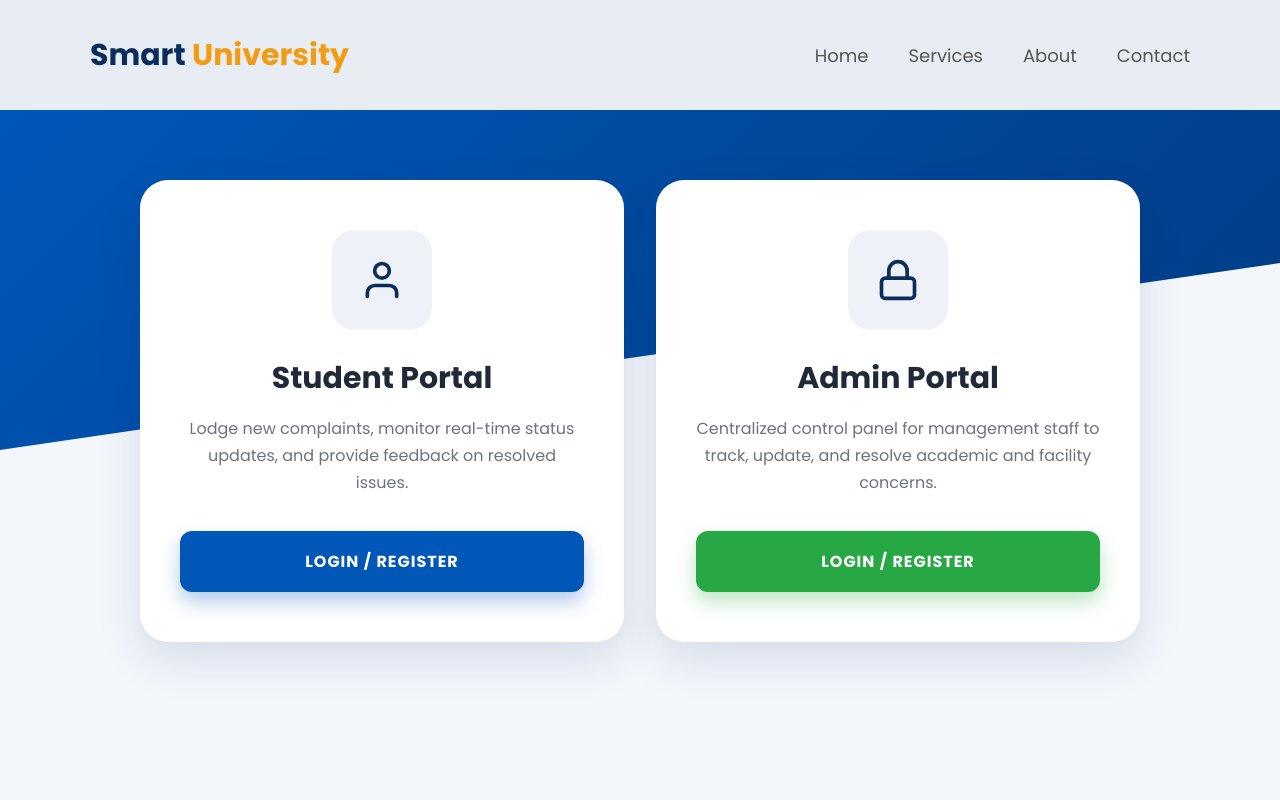
After one commit to maryam-codes-hub/Smart_University, a Django app: page /get-started/ in a window 1280 px wide. The commit adds this page. Run offline with Django 5.2, Linux system fonts and the light colour scheme.

Commit message:
Get started button logic added

```diff
--- /dev/null
+++ b/complaints/static/complaints/css/portal.css
@@ -0,0 +1,71 @@
+.portal-section {
+    position: relative;
+    min-height: calc(100vh - 110px);
+    background: #f3f6fb;
+    padding: 70px 24px 90px;
+    overflow: hidden;
+}
+
+/* Upar ki tirchi neeli patti */
+.portal-section::before {
+    content: "";
+    position: absolute;
+    top: 0;
+    left: 0;
+    right: 0;
+    height: 340px;
+    background: linear-gradient(135deg, #0057b8, #003b82);
+    clip-path: polygon(0 0, 100% 0, 100% 45%, 0 100%);
+}
+
+.portal-grid {
+    position: relative;
+    max-width: 1000px;
+    margin: 0 auto;
+    display: grid;
+    grid-template-columns: repeat(2, 1fr);
+    gap: 32px;
+}
+
+.portal-card {
+    background: white;
+    border-radius: 28px;
+    padding: 50px 40px;
+    text-align: center;
+    box-shadow: 0 18px 45px rgba(0, 40, 100, 0.12);
+}
+
+.portal-icon {
+    width: 100px;
+    height: 100px;
+    margin: 0 auto 26px;
+    border-radius: 22px;
+    background: #eef2f8;
+    color: #0b2d5c;
+    display: flex;
+    align-items: center;
+    justify-content: center;
+}
+.portal-icon svg { width: 44px; height: 44px; }
+
+.portal-card h2 { font-size: 30px; font-weight: 700; color: #1f2937; margin-bottom: 14px; }
+.portal-card p { color: #6b7280; line-height: 1.7; margin-bottom: 34px; }
+
+.portal-btn {
+    display: block;
+    padding: 18px;
+    border-radius: 12px;
+    color: white;
+    text-decoration: none;
+    font-weight: 700;
+    letter-spacing: 1px;
+    transition: transform 0.2s, box-shadow 0.2s;
+}
+.portal-btn:hover { transform: translateY(-3px); }
+.portal-btn.student { background: #0057b8; box-shadow: 0 10px 20px rgba(0, 87, 184, 0.3); }
+.portal-btn.admin { background: #28a745; box-shadow: 0 10px 20px rgba(40, 167, 69, 0.3); }
+
+@media (max-width: 800px) {
+    .portal-grid { grid-template-columns: 1fr; }
+    .portal-card { padding: 36px 24px; }
+}
--- /dev/null
+++ b/complaints/templates/choose_portal.html
@@ -0,0 +1,41 @@
+{% load static %}
+<!DOCTYPE html>
+<html lang="en">
+<head>
+    <meta charset="UTF-8">
+    <meta name="viewport" content="width=device-width, initial-scale=1.0">
+    <title>Get Started - Smart University</title>
+    <link href="https://fonts.googleapis.com/css2?family=Poppins:wght@400;500;600;700;800&display=swap" rel="stylesheet">
+    <link rel="stylesheet" href="{% static 'complaints/css/main.css' %}">
+    <link rel="stylesheet" href="{% static 'complaints/css/portal.css' %}">
+</head>
+<body>
+
+    {% include 'includes/navbar.html' %}
+
+    <section class="portal-section">
+        <div class="portal-grid">
+
+            <div class="portal-card">
+                <div class="portal-icon">
+                    <svg viewBox="0 0 24 24" fill="none" stroke="currentColor" stroke-width="2" stroke-linecap="round" stroke-linejoin="round"><path d="M20 21v-2a4 4 0 0 0-4-4H8a4 4 0 0 0-4 4v2"/><circle cx="12" cy="7" r="4"/></svg>
+                </div>
+                <h2>Student Portal</h2>
+                <p>Lodge new complaints, monitor real-time status updates, and provide feedback on resolved issues.</p>
+                <a href="{% url 'student_login' %}" class="portal-btn student">LOGIN / REGISTER</a>
+            </div>
+
+            <div class="portal-card">
+                <div class="portal-icon">
+                    <svg viewBox="0 0 24 24" fill="none" stroke="currentColor" stroke-width="2" stroke-linecap="round" stroke-linejoin="round"><rect x="3" y="11" width="18" height="11" rx="2" ry="2"/><path d="M7 11V7a5 5 0 0 1 10 0v4"/></svg>
+                </div>
+                <h2>Admin Portal</h2>
+                <p>Centralized control panel for management staff to track, update, and resolve academic and facility concerns.</p>
+                <a href="#" class="portal-btn admin">LOGIN / REGISTER</a>
+            </div>
+
+        </div>
+    </section>
+
+</body>
+</html>
--- a/complaints/templates/landing.html
+++ b/complaints/templates/landing.html
@@ -25,7 +25,7 @@
             Submit, track, and resolve your concerns through a completely
             automated and transparent portal.
         </p>
-        <a href="{% url 'student_login' %}"  class="btn">GET STARTED NOW</a>
+        <a href="{% url 'choose_portal' %}" class="btn">GET STARTED NOW</a>
     </section>
 
     <!-- SERVICES -->
--- a/complaints/urls.py
+++ b/complaints/urls.py
@@ -15,4 +15,5 @@ urlpatterns =[
     path('student/track/', views.track_status, name='track_status'),
     path('student/complaint/<int:pk>/', views.complaint_detail, name='complaint_detail'),
     path('student/feedback/', views.give_feedback, name='give_feedback'),
+    path('get-started/', views.choose_portal, name='choose_portal'),
 ]
--- a/complaints/views.py
+++ b/complaints/views.py
@@ -146,3 +146,7 @@ def give_feedback(request):
         feedback__isnull=True,
     )
     return render(request, 'give_feedback.html', {'complaints': complaints})
+
+
+def choose_portal(request):
+    return render(request, 'choose_portal.html')
```
